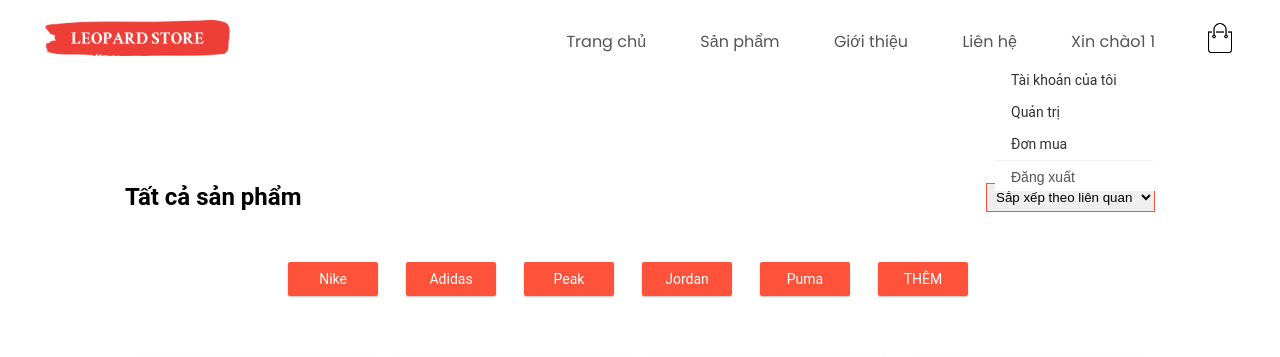
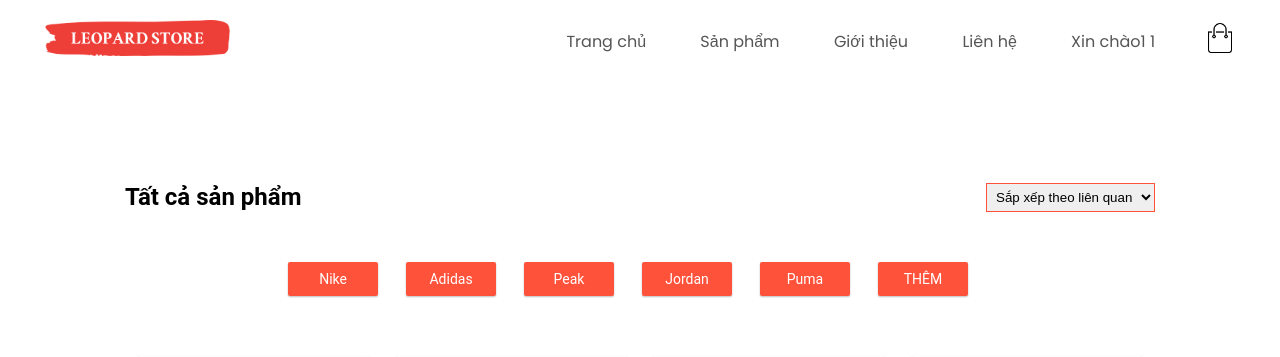
Before and after one commit to haduc25/ungdungcongnghe, a PHP site: page /index.php?action=sanpham in a window 1280 px wide. Shown: the top 357 px of the page. Run offline with PHP 8.4, Linux system fonts and the light colour scheme; the visitor is signed in with stand-in values (Sample User, id 1); data comes from the database, SQL or seed files in the repository; grey boxes are pictures that could not be loaded.

Commit message:
nav_admin&user now is done

```diff
--- a/public/css/customStyle.css
+++ b/public/css/customStyle.css
@@ -3,6 +3,7 @@
     --white-color: #fff;
     --primary-color: #ff523b;
     --primary-color-hover: #ff523bb5;
+    --box-shadow-color: #00000042;
 }
 
 /* navbar */
@@ -15,19 +16,11 @@
     opacity: .8;
 }
 
-/* handle nav */
-.menu-items > li:nth-last-child(2):hover::after {
-    /* content: "";
-    display: block;
-    width: 100%;
-    height: 150px;
-    background-color: red;  */
-  }
-
-/*  */
+/* START: handle nav */
 .navbar__user{
     text-align: left;
     position: relative;
+    cursor: pointer;
 }
 
 .navbar__user-menu{
@@ -44,9 +37,9 @@
     right: 0;
     width: 160px;
     background-color: var(--white-color);
-    border-radius: var(--border-radius-value);
+    border-radius: 5px;
     box-shadow: 0 1px 2px var(--box-shadow-color);
-    display: block;
+    display: none;
     animation: fadeIn ease-in 0.2s;
     will-change: opacity;
 }
@@ -96,13 +89,13 @@
 }
 
 .navbar__user-menu-item a:first-child {
-    border-top-left-radius: var(--border-radius-value);
-    border-top-right-radius: var(--border-radius-value);
+    border-top-left-radius: 5px;
+    border-top-right-radius: 5px;
 }
 
 .navbar__user-menu-item a:last-child {
-    border-bottom-left-radius: var(--border-radius-value);
-    border-bottom-right-radius: var(--border-radius-value);
+    border-bottom-left-radius: 5px;
+    border-bottom-right-radius: 5px;
 }
 
 .navbar__user-menu-item a:hover {
@@ -113,7 +106,8 @@
     background-color: #f7f7f7;
 }
 
-/*  */
+/* END: handle nav */
+
 
 /* properties for all */
 .pd-50{
@@ -138,7 +132,6 @@
 
 /* pages - products - button */
 .btn-main{
-    /* border: 1px solid #000; */
     min-width: 124px;
     height: 34px;
     border-radius: 2px;
@@ -159,7 +152,7 @@
     min-width: 90px;
     margin-right: 24px;
     background-color: var(--white-color);
-    box-shadow: 0 1px 2px #00000042;
+    box-shadow: 0 1px 2px var(--box-shadow-color);
     color: var(--white-color);
     background-color: var(--primary-color);
 }
@@ -171,7 +164,7 @@
 
 /* pages - products - item */
 .products-item{
-    box-shadow: 0 1px 2px #00000042;
+    box-shadow: 0 1px 2px var(--box-shadow-color);
     border-radius: 6px;
     overflow: hidden;
 }
--- a/utils/navbar.php
+++ b/utils/navbar.php
@@ -26,7 +26,7 @@ if (isset($_POST['nutdx'])) {
 						</li>
 						<li class="navbar__user-menu-item"><a class="nav-link active" aria-current="page" href="index.php?action=quantri">Quản trị</a></li>
 						<li class="navbar__user-menu-item">
-							<a href="">Đơn mua</a>
+							<a href="index.php?action=giohang">Đơn mua</a>
 						</li>
 						<li
 							class="navbar__user-menu-item navbar__user-menu-item--separate"
@@ -39,10 +39,22 @@ if (isset($_POST['nutdx'])) {
 				<?php
 					} else {
 				?>
-			<li><a class="nav-link nav-link__active" aria-current="page" href="#">Xin chào2 <?php echo $_SESSION['tennd']; ?></li>
+					<li class="navbar__user">
+						<a class="nav-link nav-link__active" aria-current="page" href="#">Xin chào2 <?php echo $_SESSION['tennd']; ?>
 					</a>
-			<li>
+						<ul class="navbar__user-menu">
+							<li class="navbar__user-menu-item">
+								<a href="https://github.com/haduc25">Tài khoản của tôi</a>
+							</li>
+							<li class="navbar__user-menu-item">
+								<a href="index.php?action=giohang">Đơn mua</a>
+							</li>
+							<li
+								class="navbar__user-menu-item navbar__user-menu-item--separate"
+							>
 								<form method="post"><input class="btn-dangxuat" type="submit" name="nutdx" value="Đăng xuất"></form>
+							</li>
+						</ul>
 					</li>
 
 				<?php
@@ -50,10 +62,9 @@ if (isset($_POST['nutdx'])) {
 								}
 							} else {
 				?>
-		<a class="nav-link" href="index.php?action=dangnhap">Đăng nhập</a>
+				<li><a class="nav-link" href="index.php?action=dangnhap">Đăng nhập</a></li>
 	<?php
 					} ?>
-	</li>
 
 		</ul>
 	</nav>
```
Lines whose indentation alone changed are shown as unchanged.
